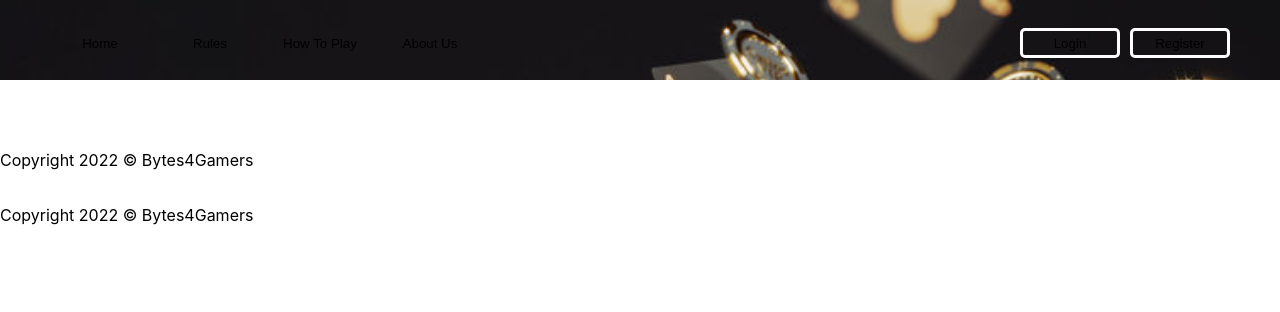
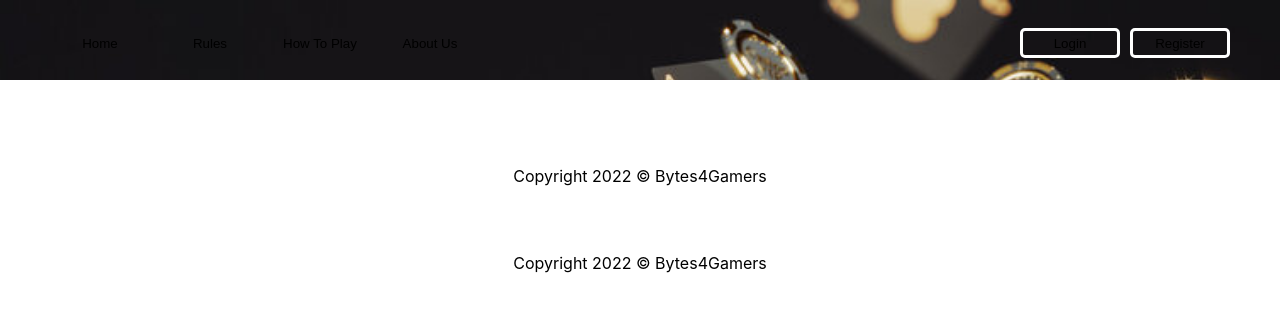
Before and after one commit to Fernot94/Bytes4Gamers-Final-Next, a Next.js app: page /Foot in a window 1280 px wide. Shown: the top 312 px of the page. Built offline with nearby package versions, Linux system fonts and the light colour scheme.

Commit message:
added some conditions to menu file

```diff
--- a/pages/Menu.jsx
+++ b/pages/Menu.jsx
@@ -2,28 +2,24 @@ import { useState } from "react";
 import { Deck } from "../src/deck";
 import { getWinners } from "../src/drawsValidations";
 import { handToString } from "../src/rules";
-import Link from 'next/link'
-import {useRouter} from 'next/router'
+import Link from "next/link";
+import { useRouter } from "next/router";
 
-export default function Menu() {
-  const router = useRouter()
+export default function Menu(props) {
+  const [usernameOrEmail, setUsernameOrEmail] = useState(props.user);
+  const router = useRouter();
 
   return (
-
     <div className="menu">
       <div className="abas">
         <Link href="/home">
           <a>
-            <button disabled={router.asPath === "/home"}>
-              Home
-            </button>
+            <button disabled={router.asPath === "/home"}>Home</button>
           </a>
         </Link>
         <Link href="/rules">
           <a>
-            <button disabled={router.asPath === "/rules"}>
-              Rules
-            </button>
+            <button disabled={router.asPath === "/rules"}>Rules</button>
           </a>
         </Link>
         <Link href="/how-to-play">
@@ -35,28 +31,26 @@ export default function Menu() {
         </Link>
         <Link href="/about-us">
           <a>
-            <button disabled={router.asPath === "/about-us"}>
-              About Us
-            </button>
+            <button disabled={router.asPath === "/about-us"}>About Us</button>
           </a>
         </Link>
       </div>
+      {usernameOrEmail === undefined ? (
         <div className="auth">
           <Link href="/login">
             <a>
-            <button disabled={false}>
-              Login
-            </button>
+              <button disabled={false}>Login</button>
             </a>
           </Link>
           <Link href="/register">
             <a>
-            <button disabled={false}>
-              Register
-            </button>
+              <button disabled={false}>Register</button>
             </a>
           </Link>
         </div>
+      ) : (
+        <div>ola</div>
+      )}
     </div>
   );
 }
--- a/styles/globals.css
+++ b/styles/globals.css
@@ -309,6 +309,10 @@ a {
 
 .footer{
   margin-top: 35px;
+  display: flex;
+  flex-direction: column;
+  align-items: center;
+  justify-content: center;
 }
 
 /* ------------END-------------- */
```
Also changed, not shown: pages/_app.js (+11 -8 lines). Lines whose indentation alone changed are shown as unchanged.
